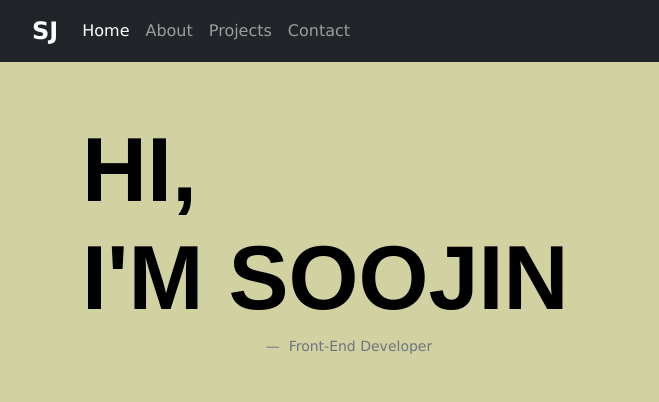
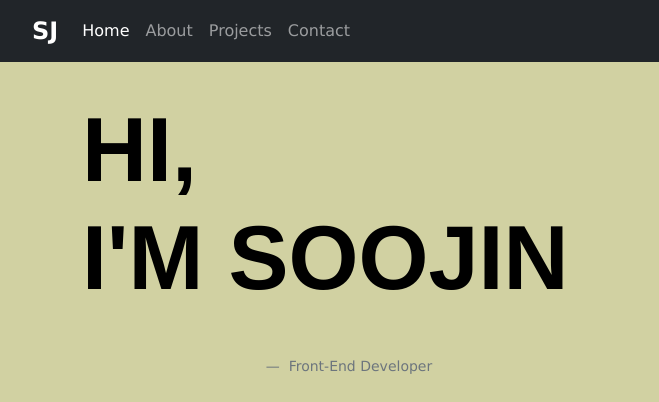
Before and after one commit to soojsooj/MIT-work, a plain HTML site: page myWebpage/myWebpage.html in a window 1280 px wide. Shown: the top 402 px of the page, 0-659 px from the left. Drawn offline with nearby package versions, Linux system fonts and the light colour scheme; a web font is replaced by a local one.

Commit message:
fix padding bottom

```diff
--- a/myWebpage/myWebpage.css
+++ b/myWebpage/myWebpage.css
@@ -20,7 +20,7 @@ section h1 {
     font-weight: 900;
     color: black;
     text-align: center;
-    margin-bottom: 20px;
+    padding-bottom: 40px;
 }
 
 /* Navbar */
```
Also changed, not shown: myWebpage/myWebpage.html (+0 -1 lines).
